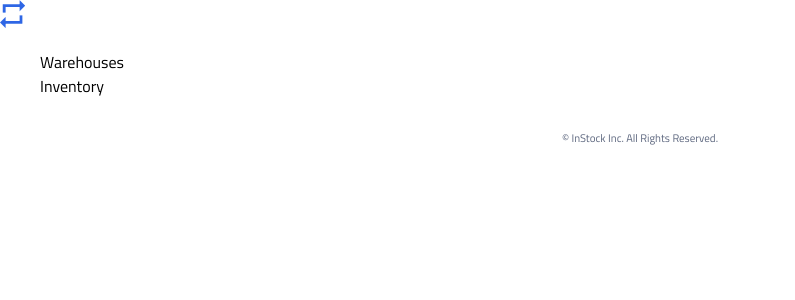
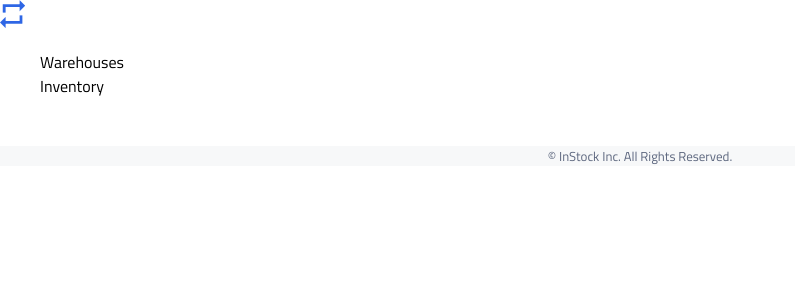
Before and after one commit to jaskaurbrar14/InStock, a React (Create React App) app: page / in a window 1280 px wide. Shown: the top 300 px of the page, without its empty margins (0-795 px from the left). Built offline with nearby package versions, Linux system fonts and the light colour scheme.

Commit message:
footer final commit

```diff
--- a/src/Components/Footer/Footer.js
+++ b/src/Components/Footer/Footer.js
@@ -1,5 +1,4 @@
 
-import React from "react";
 import "./Footer.scss";
 function Footer() {
   return (
--- a/src/Components/Footer/Footer.scss
+++ b/src/Components/Footer/Footer.scss
@@ -6,16 +6,17 @@
 .footer {
   text-align: center;
   margin-top: 2rem;
-  @include tablet-and-desktop {
-  }
-  @include desktop {
-  }
+  background-color: $background-lightgrey;
   &__tag {
+    color:$secondary-slate;
+    margin: 2.5rem 0;
     @include mobile-p3-body-small;
     color: $secondary-slate;
     @include tablet-and-desktop {
+      @include mobile-p2-body-medium;
     }
     @include desktop {
+      margin: 3rem 0;
     }
   }
 }
```
